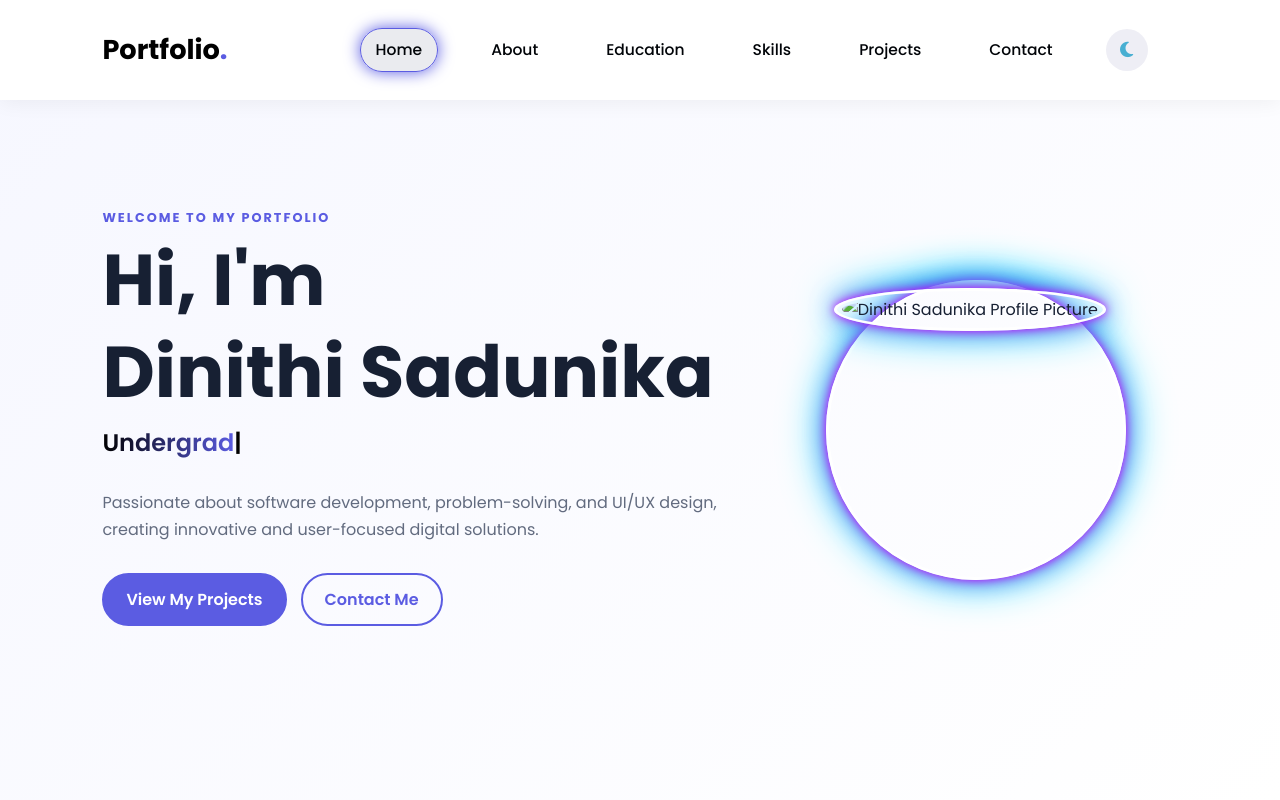
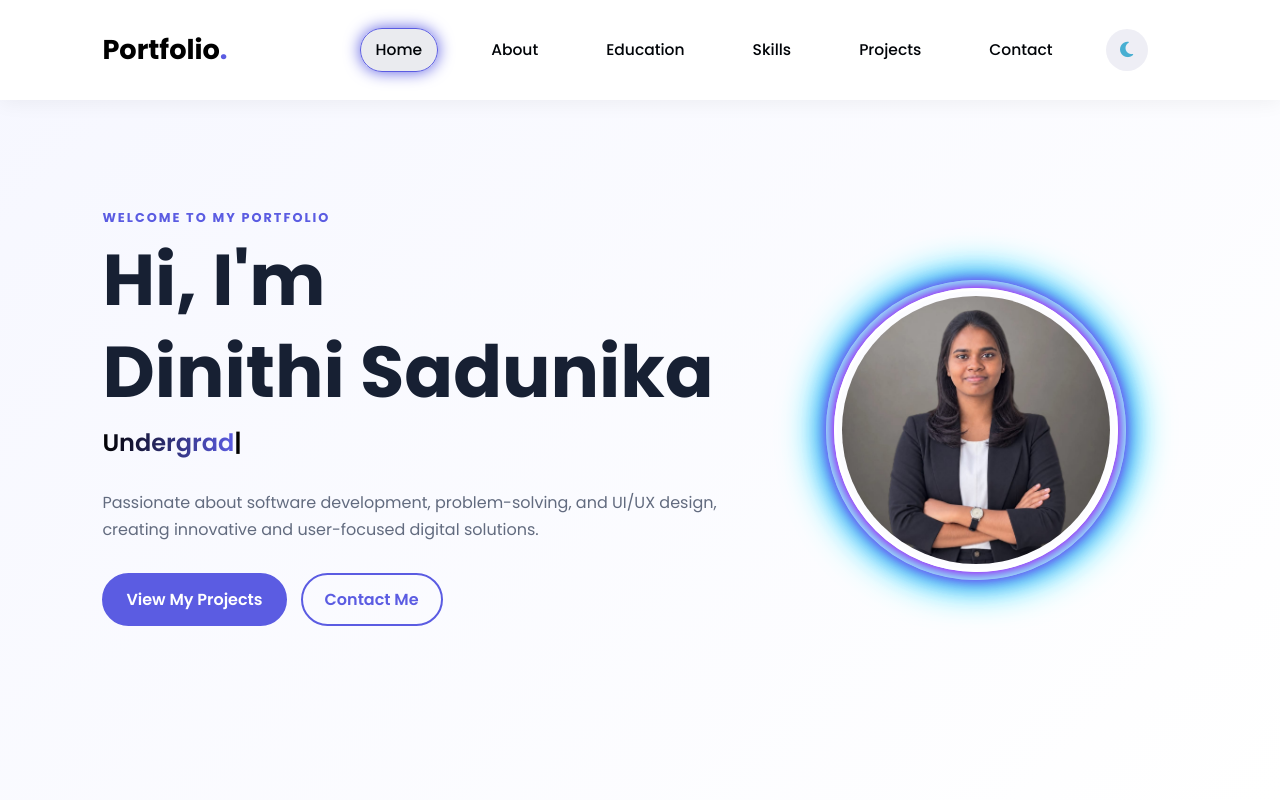
Before and after one commit to dinithisadunika/Portfolio, a plain HTML site: page index.html in a window 1280 px wide. Shown: the top 800 px of the page. Drawn offline with Linux system fonts and the light colour scheme.

Commit message:
Fix profile image path

```diff
--- a/index.html
+++ b/index.html
@@ -69,7 +69,7 @@
       <!-- CIRCULAR INTERACTIVE PROFILE PHOTO -->
         <!-- CIRCULAR INTERACTIVE PROFILE PHOTO -->
       <div class="profile-photo" id="profile-frame">
-        <img src="images/profie photo.jpg" alt="Dinithi Sadunika Profile Picture" class="profile-photo">
+        <img src="images/profie photo.jpeg" alt="Dinithi Sadunika Profile Picture" class="profile-photo">
       </div>
 
     </section>
```
